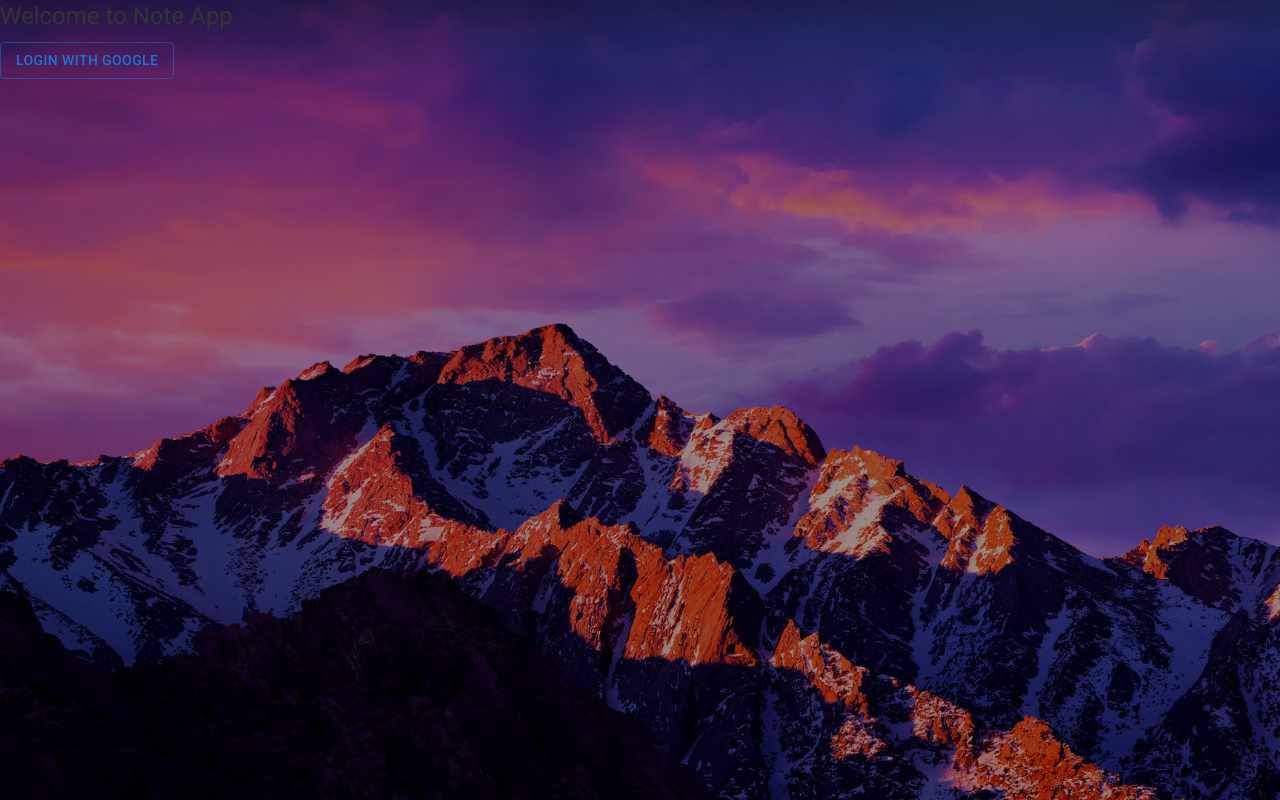
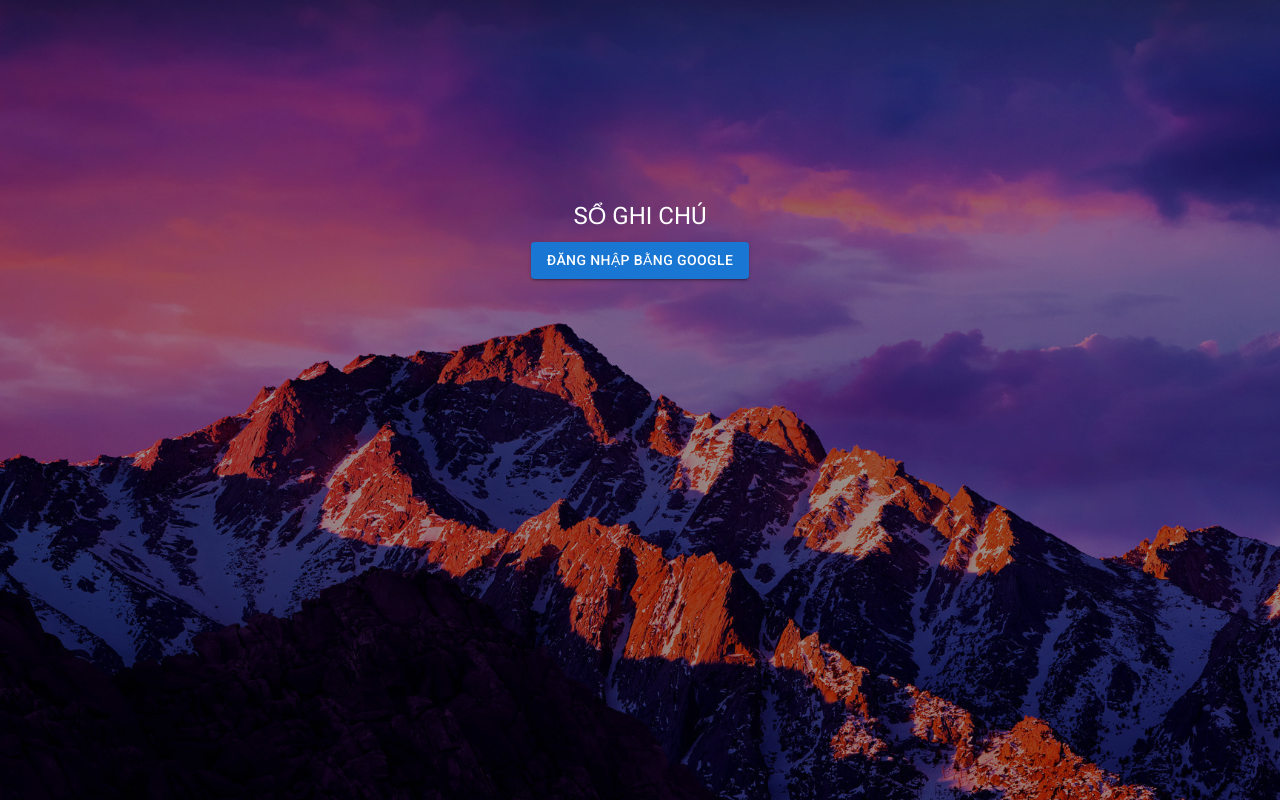
Before and after one commit to quangdung861/note-app, a React (Vite) app in the folder client/: page /login in a window 1280 px wide. Built offline with nearby package versions, Linux system fonts and the light colour scheme; no server answers; a web font is replaced by a local one.

Commit message:
Update client and server

```diff
--- a/client/src/components/UserMenu.jsx
+++ b/client/src/components/UserMenu.jsx
@@ -21,7 +21,7 @@ const UserMenu = () => {
   };
   return (
     <>
-      <Box sx={{ display: "flex", color: "white" }} onClick={handleClick}>
+      <Box sx={{ display: "flex", color: "white", cursor: "pointer" }} onClick={handleClick}>
         <Typography> {displayName}</Typography>
         <Avatar
           alt="avatar"
@@ -35,7 +35,7 @@ const UserMenu = () => {
         open={open}
         onClose={handleClose}
       >
-        <MenuItem onClick={handleLogout}>Logout</MenuItem>
+        <MenuItem onClick={handleLogout}>Đăng xuất</MenuItem>
       </Menu>
     </>
   );
--- a/client/src/pages/Login.jsx
+++ b/client/src/pages/Login.jsx
@@ -32,18 +32,29 @@ const Login = () => {
 
   if (localStorage.getItem("accessToken")) {
     // navigate("/");
-    return <Navigate to="/" />
+    return <Navigate to="/" />;
   }
 
   return (
-    <>
-      <Typography variant="h5" sx={{ marginBottom: "10px" }}>
-        Welcome to Note App
-      </Typography>
-      <Button variant="outlined" onClick={handleLoginWithGoogle}>
-        Login with Google
-      </Button>
-    </>
+    <div style={{ position: "relative", width: "100%", height: "100vh" }}>
+      <div
+        style={{
+          position: "absolute",
+          width: "50%",
+          height: "50%",
+          top: "25%",
+          left: "25%",
+          textAlign: "center",
+        }}
+      >
+        <Typography variant="h5" sx={{ marginBottom: "10px", color: "white" }}>
+          SỔ GHI CHÚ
+        </Typography>
+        <Button variant="contained" onClick={handleLoginWithGoogle}>
+          Đăng nhập bằng Google
+        </Button>
+      </div>
+    </div>
   );
 };
 
```
